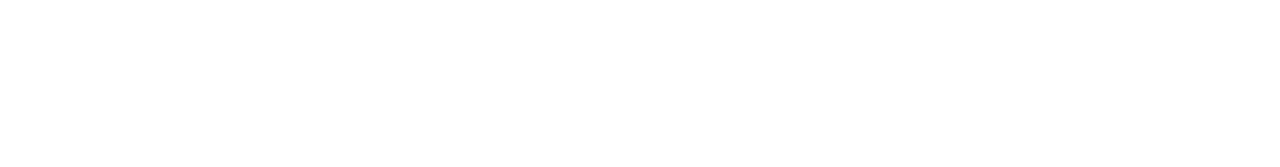
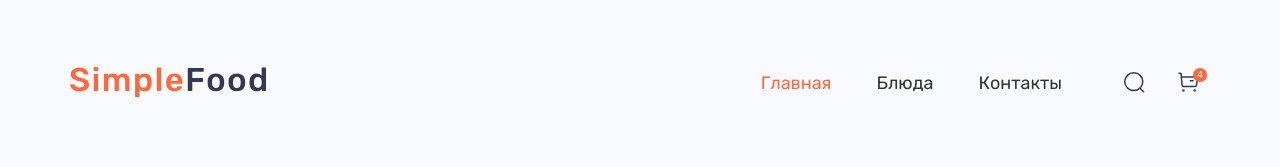
Before and after one commit to maksimkedys/simple_food, a website: page app/index.html in a window 1280 px wide. Drawn offline with nearby package versions, Linux system fonts and the light colour scheme; files that its build step writes are made by us from their sources.

Commit message:
added header

```diff
--- a/app/index.html
+++ b/app/index.html
@@ -1,15 +1,67 @@
 <!DOCTYPE html>
-<html lang="en">
+<html lang="ru">
 
 <head>
   <meta charset="UTF-8">
   <meta http-equiv="X-UA-Compatible" content="IE=edge">
   <meta name="viewport" content="width=device-width, initial-scale=1.0">
-  <title>Document</title>
+  <title>Simple food</title>
+  <link rel="shortcut icon" href="images/favicon.svg" type="image/x-icon">
   <link rel="stylesheet" href="css/style.min.css">
 </head>
 
 <body>
+
+  <header class="header">
+    <div class="container">
+      <nav class="menu">
+        <a class="logo" href="#">
+          <img class="logo__img" src="images/logo.svg" alt="Логотип">
+        </a>
+        <ul class="menu__list">
+          <li class="menu__item">
+            <a class="menu__link menu__link--active" href="#">Главная</a>
+          </li>
+          <li class="menu__item">
+            <a class="menu__link" href="#">Блюда</a>
+          </li>
+          <li class="menu__item">
+            <a class="menu__link" href="#">Контакты</a>
+          </li>
+        </ul>
+        <ul class="user-nav">
+          <li class="user-nav__item">
+            <a class="user-nav__link" href="#">
+              <svg width="21" height="22" viewBox="0 0 21 22" fill="none" xmlns="http://www.w3.org/2000/svg">
+                <ellipse cx="9.76657" cy="10.6301" rx="8.98856" ry="8.88424" stroke="#363853" stroke-width="1.5"
+                  stroke-linecap="round" stroke-linejoin="round" />
+                <path d="M16.0183 17.2708L19.5423 20.7448" stroke="#363853" stroke-width="1.5" stroke-linecap="round"
+                  stroke-linejoin="round" />
+              </svg>
+            </a>
+          </li>
+          <li class="user-nav__item">
+            <a class="user-nav__link" href="#">
+              <svg width="21" height="20" viewBox="0 0 21 20" fill="none" xmlns="http://www.w3.org/2000/svg">
+                <path
+                  d="M1 1.17578L3.08 1.5316L4.04301 12.8715C4.12001 13.7976 4.90301 14.5082 5.84301 14.5053H16.752C17.649 14.5072 18.41 13.8549 18.537 12.9772L19.486 6.49532C19.592 5.77083 19.083 5.09872 18.351 4.99395C18.287 4.98505 3.414 4.98011 3.414 4.98011"
+                  stroke="#363853" stroke-width="1.5" stroke-linecap="round" stroke-linejoin="round" />
+                <path d="M12.375 8.63337H15.1479" stroke="#363853" stroke-width="1.5" stroke-linecap="round"
+                  stroke-linejoin="round" />
+                <path fill-rule="evenodd" clip-rule="evenodd"
+                  d="M5.4043 17.9316C5.70527 17.9316 5.94824 18.1729 5.94824 18.4696C5.94824 18.7673 5.70527 19.0085 5.4043 19.0085C5.10333 19.0085 4.86035 18.7673 4.86035 18.4696C4.86035 18.1729 5.10333 17.9316 5.4043 17.9316Z"
+                  stroke="#363853" stroke-width="1.5" stroke-linecap="round" stroke-linejoin="round" />
+                <path fill-rule="evenodd" clip-rule="evenodd"
+                  d="M16.6846 17.9316C16.9856 17.9316 17.2296 18.1729 17.2296 18.4696C17.2296 18.7673 16.9856 19.0085 16.6846 19.0085C16.3836 19.0085 16.1406 18.7673 16.1406 18.4696C16.1406 18.1729 16.3836 17.9316 16.6846 17.9316Z"
+                  stroke="#363853" stroke-width="1.5" stroke-linecap="round" stroke-linejoin="round" />
+              </svg>
+              <span class="user-nav__num">4</span>
+            </a>
+          </li>
+        </ul>
+      </nav>
+    </div>
+  </header>
 
 
 
--- a/app/scss/_fonts.scss
+++ b/app/scss/_fonts.scss
@@ -0,0 +1,29 @@
+@font-face {
+  font-family: 'Rubik-Light';
+  src: local('Rubik-Light'),
+  url('../fonts/Rubik-Light.woff2') format('woff2'),
+  url('../fonts/Rubik-Light.woff') format('woff');
+  font-weight: 300;
+  font-style: normal;
+  font-display: swap;
+}
+
+@font-face {
+  font-family: 'Rubik-Regular';
+  src: local('Rubik-Regular'),
+  url('../fonts/Rubik-Regular.woff2') format('woff2'),
+  url('../fonts/Rubik-Regular.woff') format('woff');
+  font-weight: 400;
+  font-style: normal;
+  font-display: swap;
+}
+
+@font-face {
+  font-family: 'Rubik-Medium';
+  src: local('Rubik-Medium'),
+  url('../fonts/Rubik-Medium.woff2') format('woff2'),
+  url('../fonts/Rubik-Medium.woff') format('woff');
+  font-weight: 500;
+  font-style: normal;
+  font-display: swap;
+}
--- a/app/scss/_global.scss
+++ b/app/scss/_global.scss
@@ -0,0 +1,25 @@
+body {
+  @extend %rubik-400;
+  font-size: 20px;
+  line-height: 1.4;
+  color: $dark;
+  background-color: $silver-100;
+}
+
+.container {
+  max-width: 1170px;
+  margin: 0 auto;
+  padding: 0 15px;
+}
+
+.sr-only {
+  position: absolute;
+  width: 1px;
+  height: 1px;
+  padding: 0;
+  margin: -1px;
+  overflow: hidden;
+  clip: rect(0, 0, 0, 0);
+  white-space: nowrap;
+  border-width: 0;
+}
--- /dev/null
+++ b/app/scss/_header.scss
@@ -0,0 +1,113 @@
+.logo {
+  margin-right: auto;
+  border-radius: 5px;
+  transition: outline 0.4s, opacity 0.4s;
+
+  &:focus {
+    outline: 2px solid rgba(255, 104, 56, 0.7);
+  }
+
+  &:hover {
+    opacity: 0.8;
+  }
+
+  &:active {
+    opacity: 0.5;
+  }
+}
+
+.menu {
+  display: flex;
+  align-items: center;
+  padding: 60px 0;
+
+  &__list {
+    display: flex;
+    margin-right: 50px;
+  }
+
+  &__item:not(:last-child) {
+    margin-right: 45px;
+  }
+
+  &__link {
+    font-size: 18px;
+    border-radius: 5px;
+    transition: color 0.4s, outline 0.4s, text-shadow 0.4s;
+
+    &:focus {
+      outline: 2px solid rgba(255, 104, 56, 0.7);
+    }
+
+    &:hover {
+      color: $orange-900;
+    }
+
+    &:active {
+      text-shadow: 2px 2px 5px rgba(49, 53, 43, 0.5);
+    }
+  }
+
+  &__link--active {
+    color: $orange-900;
+  }
+}
+
+.user-nav {
+  display: flex;
+
+  &__item:not(:last-child) {
+    margin-right: 10px;
+  }
+
+  &__link {
+    position: relative;
+    display: flex;
+    justify-content: center;
+    align-items: center;
+    width: 44px;
+    height: 44px;
+    border-radius: 5px;
+    transition: background-color 0.4s, outline 0.4s, color 0.4s;
+    ellipse,
+    path {
+      transition: stroke 0.4s;
+    }
+
+    &:focus {
+      background-color: rgba(255, 122, 80, 0.1);
+      outline: 2px solid rgba(255, 104, 56, 0.7);
+    }
+
+    &:hover {
+      background-color: #ff7a50;
+      ellipse,
+      path {
+        stroke: $white;
+      }
+      .user-nav__num {
+        color: $orange-900;
+        background-color: $white;
+      }
+    }
+
+    &:active {
+      background-color: rgba(255, 122, 80, 0.1);
+    }
+  }
+
+  &__num {
+    position: absolute;
+    top: 8px;
+    right: 3px;
+    width: 14px;
+    height: 14px;
+    font-size: 10px;
+    line-height: 14px;
+    text-align: center;
+    border-radius: 50%;
+    color: $white;
+    background-color: $orange-900;
+    transition: background-color 0.4s, color 0.4s;
+  }
+}
--- a/app/scss/_vars.scss
+++ b/app/scss/_vars.scss
@@ -0,0 +1,22 @@
+$orange-900: #ff6838;
+$silver-100: #f9faff;
+$silver-200: #ececec;
+$gray: #c2c2c2;
+$darkBlue-900: #363853;
+$dark: #31352b;
+$white: #ffffff;
+
+%rubik-300 {
+  font-family: 'Rubik-Light', sans-serif;
+  font-weight: 300;
+}
+
+%rubik-400 {
+  font-family: 'Rubik-Regular', sans-serif;
+  font-weight: 400;
+}
+
+%rubik-500 {
+  font-family: 'Rubik-Medium', sans-serif;
+  font-weight: 500;
+}
--- a/app/scss/style.scss
+++ b/app/scss/style.scss
@@ -2,6 +2,8 @@
 @import 'fonts';
 @import 'global';
 @import 'reset';
+
+@import 'header';
 
 
 
```
Also changed, not shown: app/fonts/Rubik-Light.woff (added), app/fonts/Rubik-Light.woff2 (added), app/fonts/Rubik-Medium.woff (added), app/fonts/Rubik-Medium.woff2 (added), app/fonts/Rubik-Regular.woff (added), app/fonts/Rubik-Regular.woff2 (added), app/images/favicon.svg (added), app/images/logo.svg (added).
